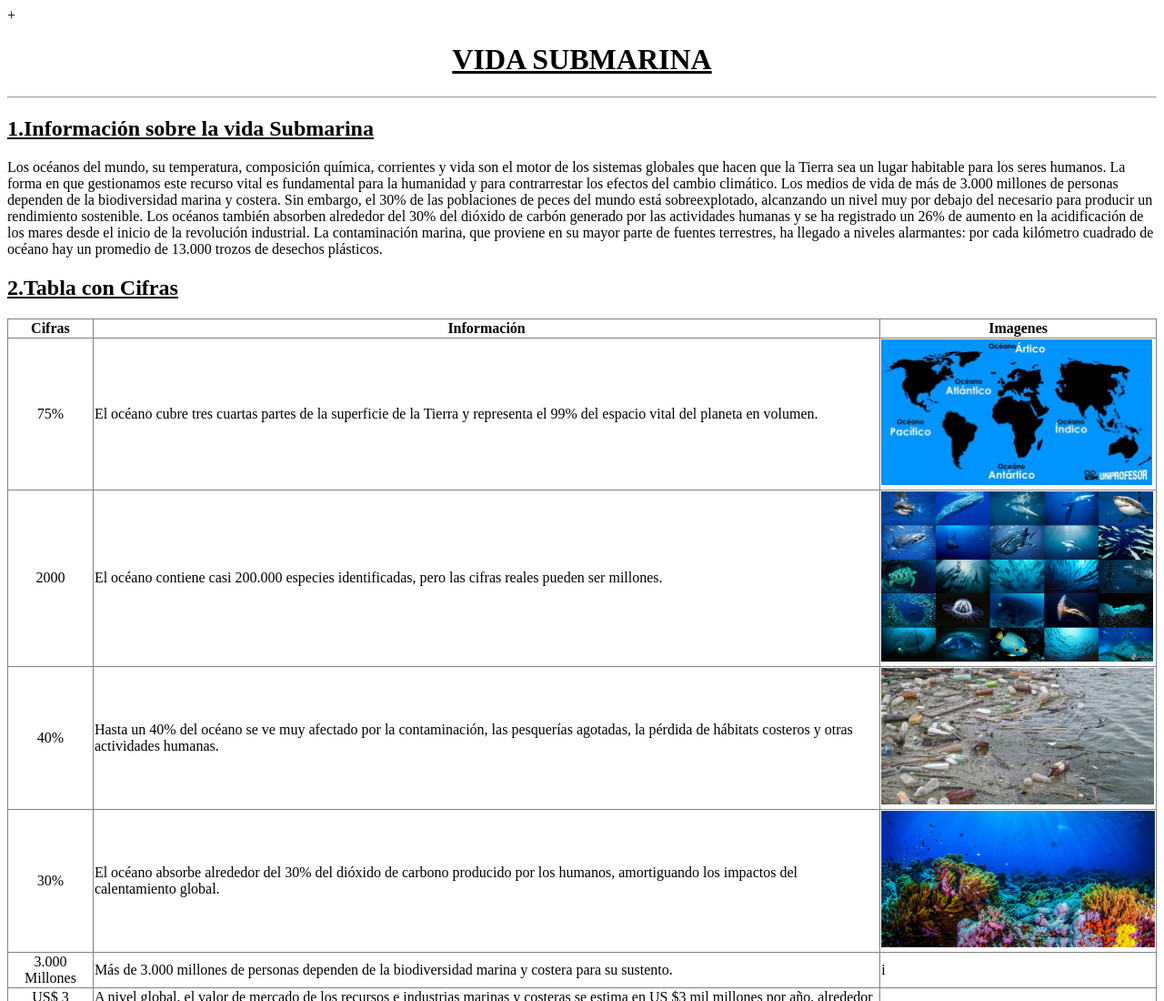
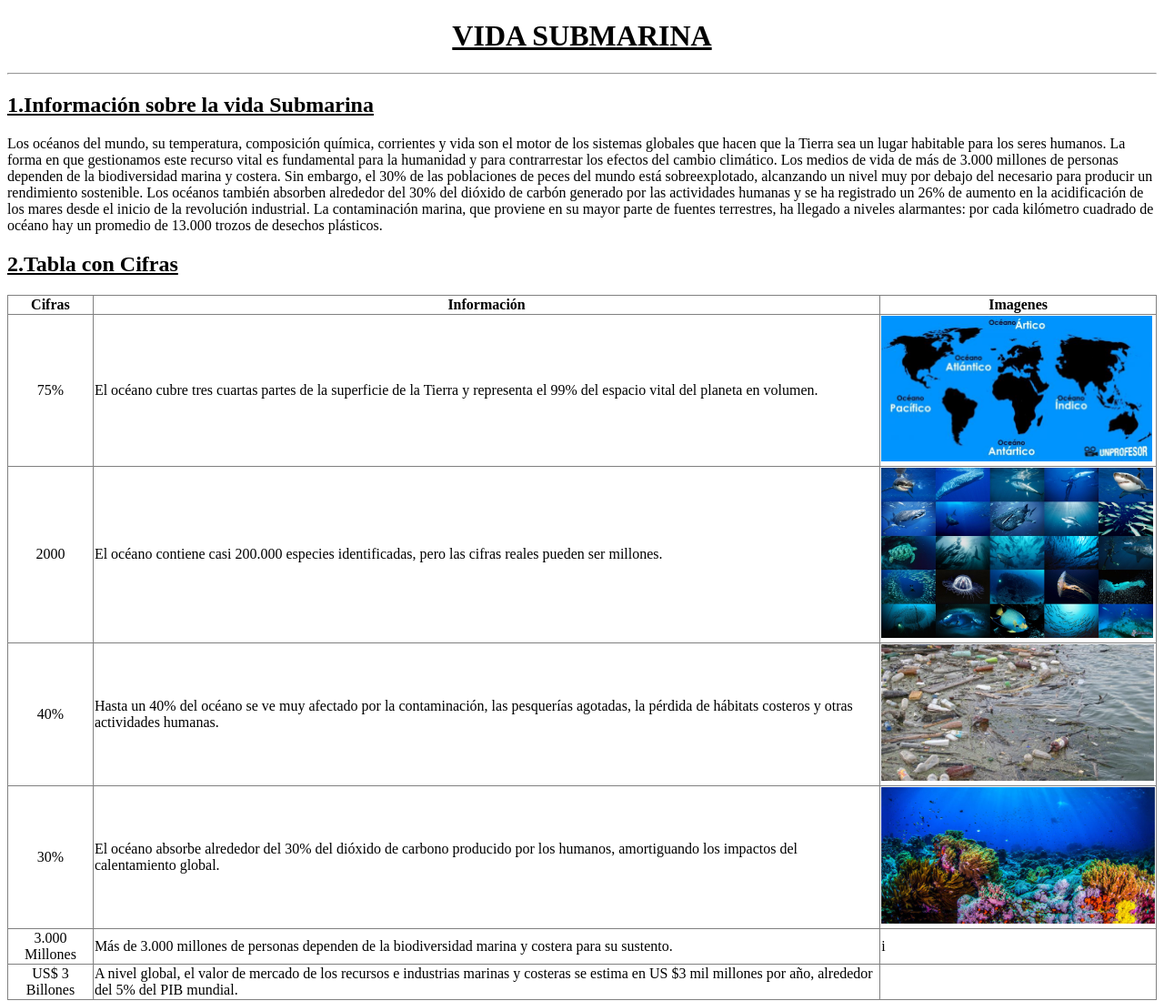
Before and after one commit to cgilabert/odsClaseAW2020, a plain HTML site: page ods14a.html in a window 1280 px wide. Shown: the top 1100 px of the page at 91% size. Drawn offline with Linux system fonts and the light colour scheme.

Commit message:
Sexta Version mejorada 2

```diff
--- a/ods14a.html
+++ b/ods14a.html
@@ -6,7 +6,7 @@
     <meta http-equiv="X-UA-Compatible" content="ie=edge">
     <title>Vida Submarina</title>
 </head>
-<body>+
+<body>
 <h1><center><u>VIDA SUBMARINA</u></center></h1>
 <hr>
 <h2><u>1.Información sobre la vida Submarina</u></h2>
```
